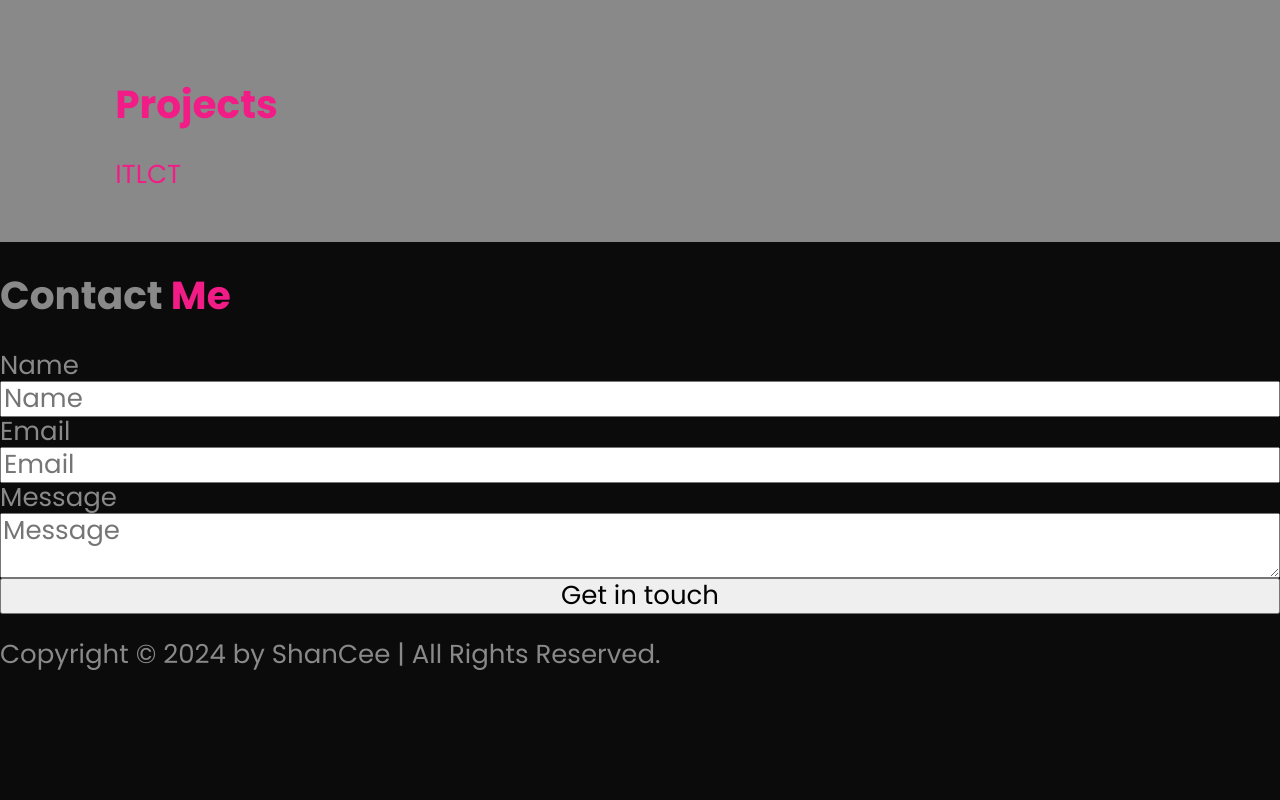
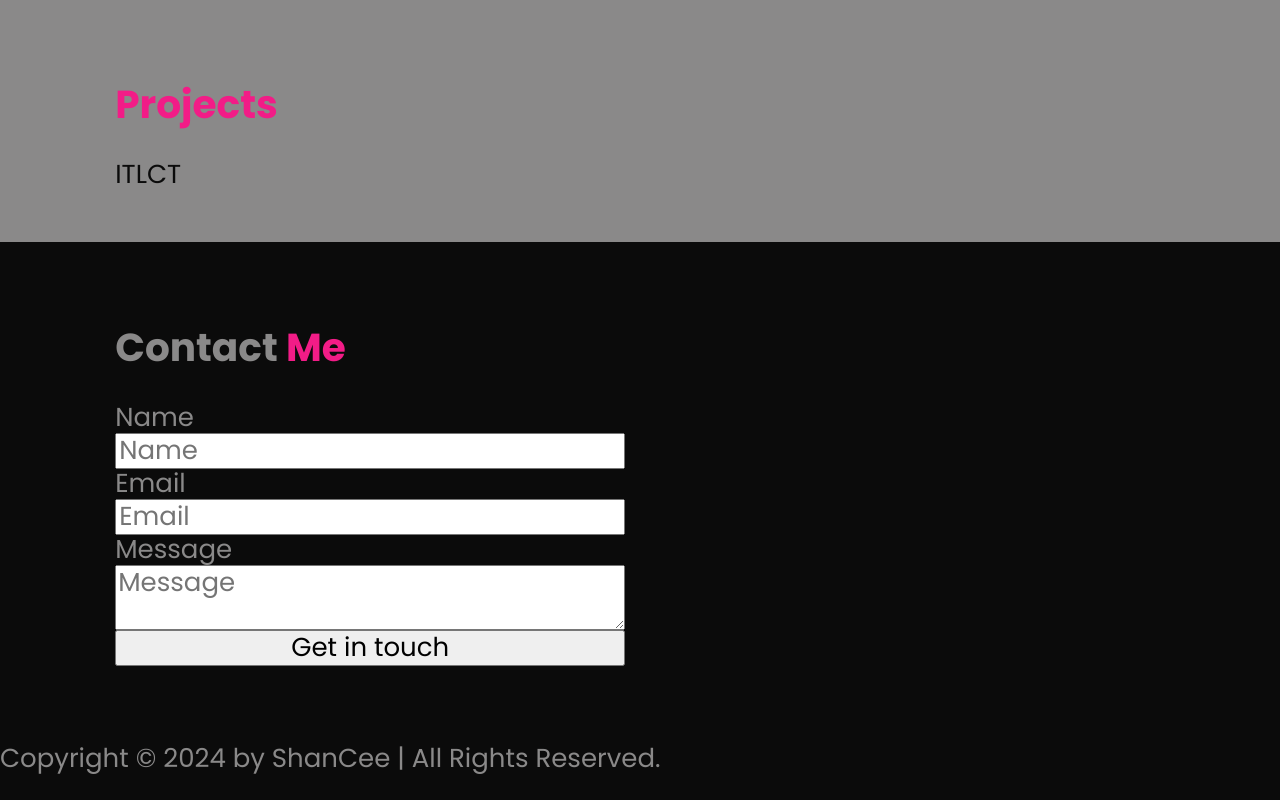
Before and after one commit to MaidenManitoba/portfolio, a plain HTML site: page index.html in a window 1280 px wide. Shown: the part 1233-2033 px from the top of the page. Before the commit the page ends 1929 px from the top, so only its background shows below. Drawn offline with Linux system fonts and the light colour scheme.

Commit message:
added styling to contact

```diff
--- a/style.css
+++ b/style.css
@@ -86,7 +86,7 @@ span {
     width: 100%;
     padding: 2rem 9%;
     background: var(--secondary-color);
-    color: var(--font-color);
+    color: var(--bg-color);
     display: flex;
     justify-content: space-between;
     align-items: center;
@@ -117,6 +117,21 @@ span {
     align-items: center;
     /* z-index:auto; */
 }
+.projects a {
+    color: var(--bg-color);
+}
+
+.contact {
+    top: 0;
+    left: 0;
+    width: 100%;
+    padding: 2rem 9%;
+    background: var(--bg-color);
+    display: flex;
+    justify-content: space-between;
+    align-items: center;
+    /* z-index:auto; */
+}
 
 .contact-form .form-input {
     display: flex;
```
